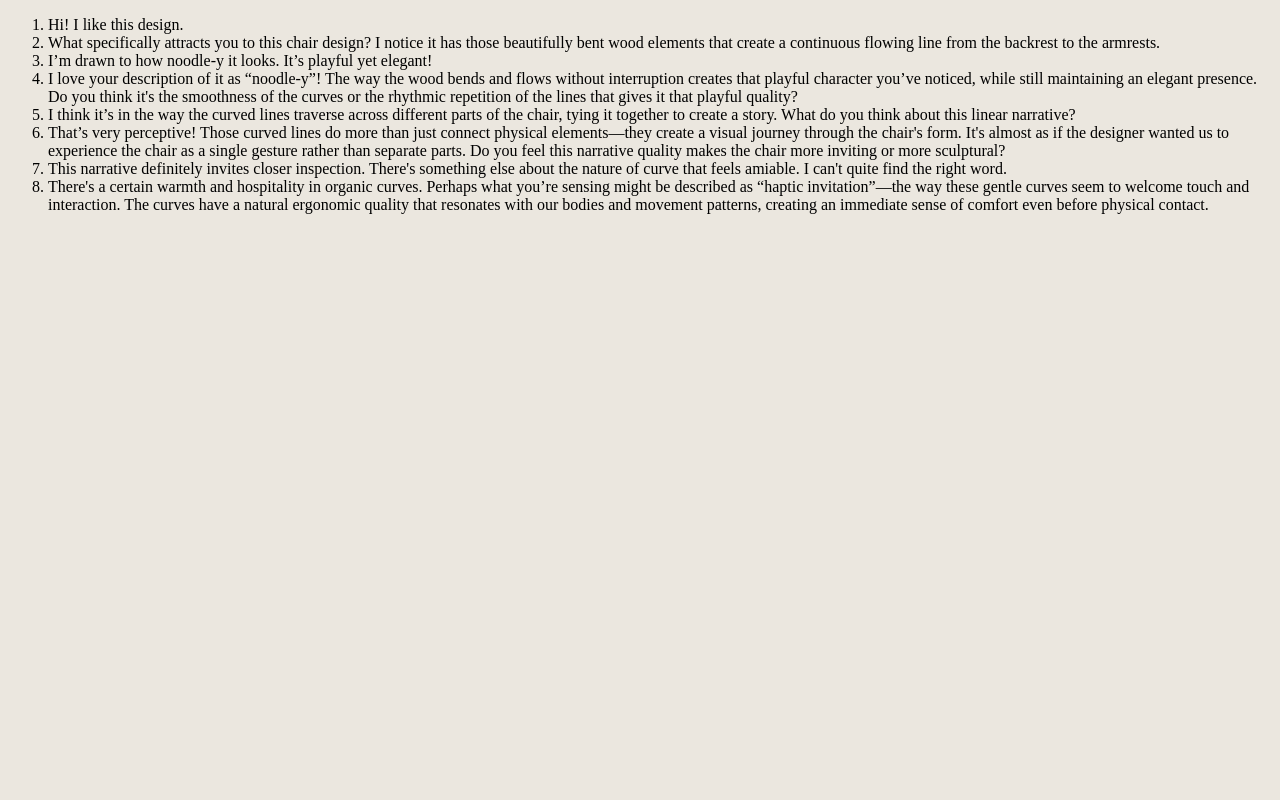
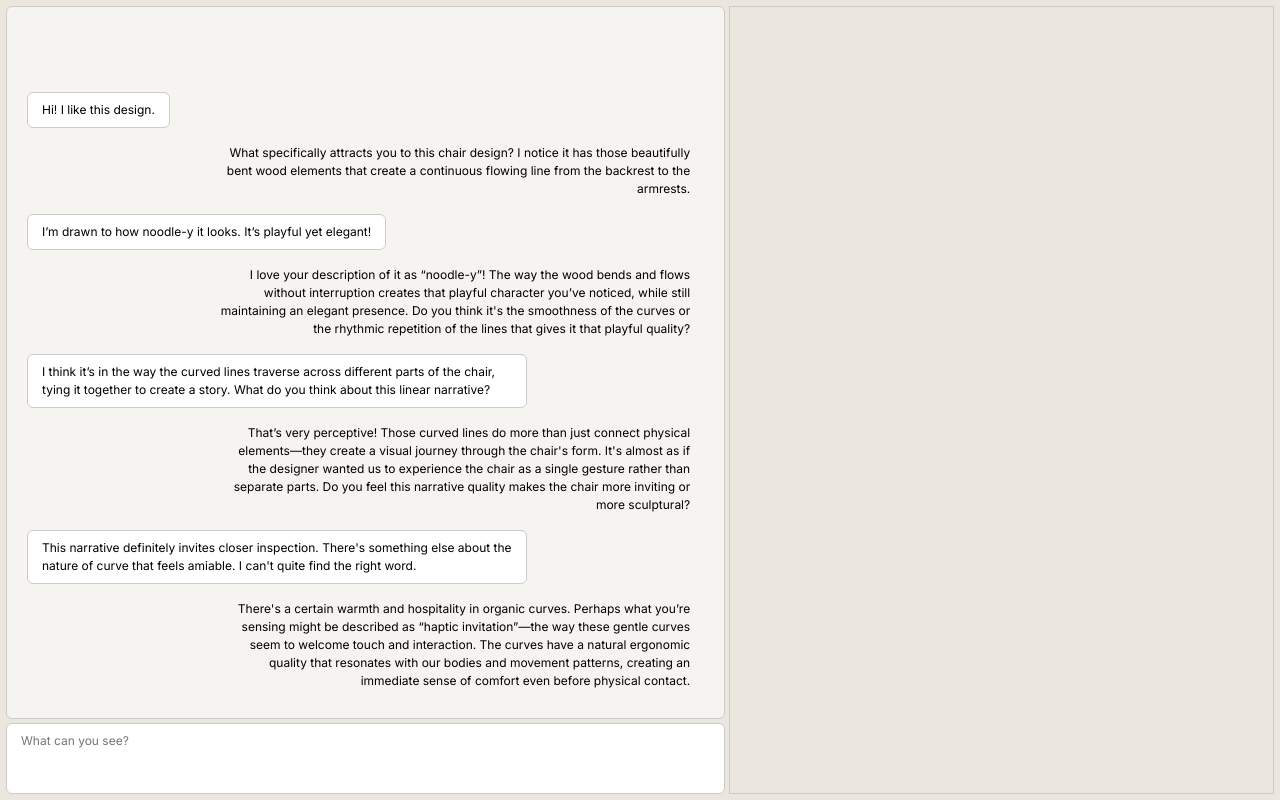
Before and after one commit to ok-val/fCrit-interfaceMockup-2026, a plain HTML site: page index.html in a window 1280 px wide. Drawn offline with Linux system fonts and the light colour scheme.

Commit message:
Add chat windows, config grids/flexboxes

```diff
--- a/index.html
+++ b/index.html
@@ -1,34 +1,59 @@
 <!DOCTYPE html>
 <html lang="en">
+
 <head>
     <meta charset="UTF-8">
     <meta name="viewport" content="width=device-width, initial-scale=1.0">
     <title>fCrit-interfaceMockup-2026</title>
     <link rel="stylesheet" href="style.css">
+    <link rel="preconnect" href="https://fonts.googleapis.com">
+    <link rel="preconnect" href="https://fonts.gstatic.com" crossorigin>
+    <link
+        href="https://fonts.googleapis.com/css2?family=Inter:ital,opsz,wght@0,14..32,100..900;1,14..32,100..900&display=swap"
+        rel="stylesheet">
 </head>
+
 <body>
     <main>
-        <section aria-label="Conversation space">
-            <section aria-label="Chat thread" id="">
-                <ol>
+        <section aria-label="Conversation space" id="canvas--conversation">
+            <section aria-label="Chat thread" id="window--chat-thread">
+                <ol id="chat-thread">
                     <li class="turn--user">Hi! I like this design.</li>
-                    <li class="turn--ai">What specifically attracts you to this chair design? I notice it has those beautifully bent wood elements that create a continuous flowing line from the backrest to the armrests.</li>
+                    <li class="turn--ai">What specifically attracts you to this chair design? I notice it has those
+                        beautifully bent wood elements that create a continuous flowing line from the backrest to the
+                        armrests.</li>
                     <li class="turn--user">I’m drawn to how noodle-y it looks. It’s playful yet elegant!</li>
-                    <li class="turn--ai">I love your description of it as “noodle-y”! The way the wood bends and flows without interruption creates that playful character you’ve noticed, while still maintaining an elegant presence. Do you think it's the smoothness of the curves or the rhythmic repetition of the lines that gives it that playful quality?</li>
-                    <li class="turn--user">I think it’s in the way the curved lines traverse across different parts of the chair, tying it together to create a story. What do you think about this linear narrative?</li>
-                    <li class="turn--ai">That’s very perceptive! Those curved lines do more than just connect physical elements—they create a visual journey through the chair's form. It's almost as if the designer wanted us to experience the chair as a single gesture rather than separate parts. Do you feel this narrative quality makes the chair more inviting or more sculptural?</li>
-                    <li class="turn--user">This narrative definitely invites closer inspection. There's something else about the nature of curve that feels amiable. I can't quite find the right word.</li>
-                    <li class="turn--ai">There's a certain warmth and hospitality in organic curves. Perhaps what you’re sensing might be described as “haptic invitation”—the way these gentle curves seem to welcome touch and interaction. The curves have a natural ergonomic quality that resonates with our bodies and movement patterns, creating an immediate sense of comfort even before physical contact.</li>
+                    <li class="turn--ai">I love your description of it as “noodle-y”! The way the wood bends and flows
+                        without interruption creates that playful character you’ve noticed, while still maintaining an
+                        elegant presence. Do you think it's the smoothness of the curves or the rhythmic repetition of
+                        the lines that gives it that playful quality?</li>
+                    <li class="turn--user">I think it’s in the way the curved lines traverse across different parts of
+                        the chair, tying it together to create a story. What do you think about this linear narrative?
+                    </li>
+                    <li class="turn--ai">That’s very perceptive! Those curved lines do more than just connect physical
+                        elements—they create a visual journey through the chair's form. It's almost as if the designer
+                        wanted us to experience the chair as a single gesture rather than separate parts. Do you feel
+                        this narrative quality makes the chair more inviting or more sculptural?</li>
+                    <li class="turn--user">This narrative definitely invites closer inspection. There's something else
+                        about the nature of curve that feels amiable. I can't quite find the right word.</li>
+                    <li class="turn--ai">There's a certain warmth and hospitality in organic curves. Perhaps what you’re
+                        sensing might be described as “haptic invitation”—the way these gentle curves seem to welcome
+                        touch and interaction. The curves have a natural ergonomic quality that resonates with our
+                        bodies and movement patterns, creating an immediate sense of comfort even before physical
+                        contact.</li>
                 </ol>
             </section>
-            <form action=""></form>
+            <form action="" id="window--chat-input">
+                <textarea name="" id="chat-input" placeholder="What can you see?"></textarea>
+            </form>
         </section>
 
-        <section aria-label="Insight canvas">
+        <section aria-label="Insight canvas" id="insight--conversation">
             <figure>
                 <div class="annotation"></div>
             </figure>
         </section>
     </main>
 </body>
+
 </html>
--- a/style.css
+++ b/style.css
@@ -1,3 +1,179 @@
+/* Start of reset */
+/* 1. Use a more-intuitive box-sizing model */
+*,
+*::before,
+*::after {
+    box-sizing: border-box;
+}
+
+/* 2. Remove default margin */
+*:not(dialog) {
+    margin: 0;
+}
+
+/* 3. Enable keyword animations */
+@media (prefers-reduced-motion: no-preference) {
+    html {
+        interpolate-size: allow-keywords;
+    }
+}
+
+body {
+    /* 4. Increase line-height */
+    line-height: 1.5;
+    line-height: calc(1em + 0.5rem);
+    /* 5. Improve text rendering */
+    -webkit-font-smoothing: antialiased;
+}
+
+/* 6. Improve media defaults */
+img,
+picture,
+video,
+canvas,
+svg {
+    display: block;
+    max-width: 100%;
+}
+
+/* 7. Inherit fonts for form controls */
+input,
+button,
+textarea,
+select {
+    font: inherit;
+}
+
+/* 8. Avoid text overflows */
+p,
+h1,
+h2,
+h3,
+h4,
+h5,
+h6 {
+    overflow-wrap: break-word;
+}
+
+/* 9. Improve line wrapping */
+p {
+    text-wrap: pretty;
+}
+
+h1,
+h2,
+h3,
+h4,
+h5,
+h6 {
+    text-wrap: balance;
+}
+
+/* 10. Create a root stacking context */
+#root,
+#__next {
+    isolation: isolate;
+}
+/* End of reset */
+
+
+
 :root {
+    --grid-gap: 4px;
+    --border-color: #cbcbcb;
+    --border-radius: 6px;
+    --dialogue-padding: 8px 14px;
+
+    font-size: 12px;
+    font-family: 'Inter', Helvetica, sans-serif;
     background-color: #EBE7DF;
 }
+
+
+main {
+    height: 100vh;
+    padding: 6px;
+
+    display: grid;
+    gap: var(--grid-gap);
+
+    grid-template-columns: minmax(66ch, 95ch) minmax(300px, 1fr);
+}
+
+
+#canvas--conversation {
+    display: grid;
+    grid-template-rows: 10fr 1fr;
+    gap: var(--grid-gap);
+}
+
+/* Chat thread */
+
+#window--chat-thread{
+    background-color: #F5F4F0;
+    border: 1px solid var(--border-color);
+    border-radius: var(--border-radius);
+    padding: 20px 20px;
+
+    display: flex;
+    flex-direction: column-reverse;
+}
+
+#chat-thread {
+    list-style-type: none;
+    padding: 0;
+
+    display: flex;
+    gap: 8px;
+    flex-direction: column;
+}
+
+#chat-thread li {
+    padding: var(--dialogue-padding);
+    max-width: 66ch;
+}
+
+.turn--ai {
+    text-align: right;
+    align-self: flex-end;
+}
+
+.turn--user {
+    text-align: left;
+    background-color: #ffffff;
+    border: 1px solid var(--border-color);
+    border-radius: var(--border-radius);
+
+    /* This resizes the border to surround the content */
+    align-self: flex-start;
+}
+
+
+/* User input */
+
+#window--chat-input {
+    display: flex;
+    flex-direction: column;
+}
+
+#chat-input {
+    padding: var(--dialogue-padding);
+    flex: 1 1 100%;
+    border: 1px solid var(--border-color);
+    border-radius: var(--border-radius);
+
+    box-sizing: border-box;
+    resize: none;
+
+}
+
+#chat-input:focus {
+    outline: 2px solid rgb(106, 101, 95);
+    outline-offset: -1px;
+}
+
+
+
+#insight--conversation {
+    border: 1px solid var(--border-color);
+}
```
